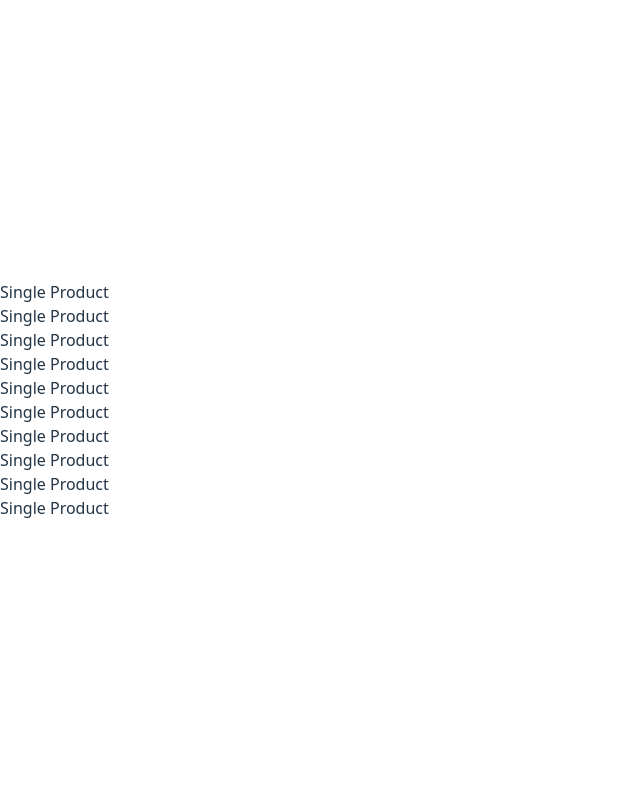
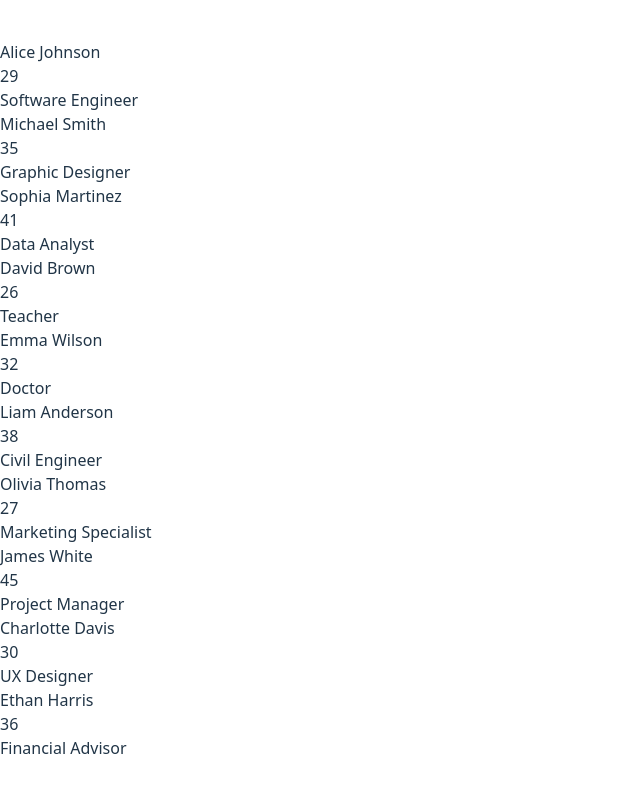
Before and after one commit to tanjirhc/understand-react, a React (Vite) app: page / in a window 1280 px wide. Shown: the top 792 px of the page, without its empty margins (0-640 px from the left). Built offline with nearby package versions, Linux system fonts and the light colour scheme.

Commit message:
props data shown in UI

```diff
--- a/src/components/Product/Product.jsx
+++ b/src/components/Product/Product.jsx
@@ -1,9 +1,12 @@
 import React from 'react'
 
 const Product = ({product}) => {
+    const {name, age, profession} = product;
   return (
     <div>
-      <h2>Single Product</h2>
+      <h2>{name}</h2>
+      <h2>{age}</h2>
+      <p>{profession}</p>
     </div>
   )
 }
```
